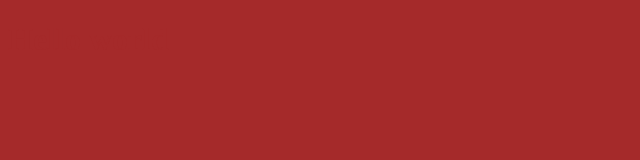
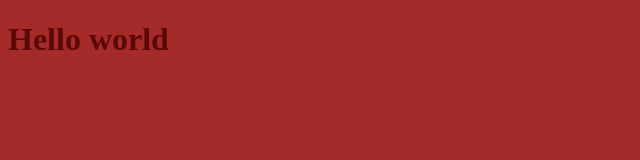
Before and after one commit to Aasmaaaaa/git-github-demo1, a plain HTML site: page index.html in a window 1280 px wide. Shown: the whole page, without its empty margins (0-640 px from the left). Drawn offline with Linux system fonts and the light colour scheme.

Commit message:
changes in style.css

```diff
--- a/style.css
+++ b/style.css
@@ -1,4 +1,4 @@
 body {
     background-color: brown;
-    color: brown;
+    color: rgb(93, 8, 8);
 }
```
